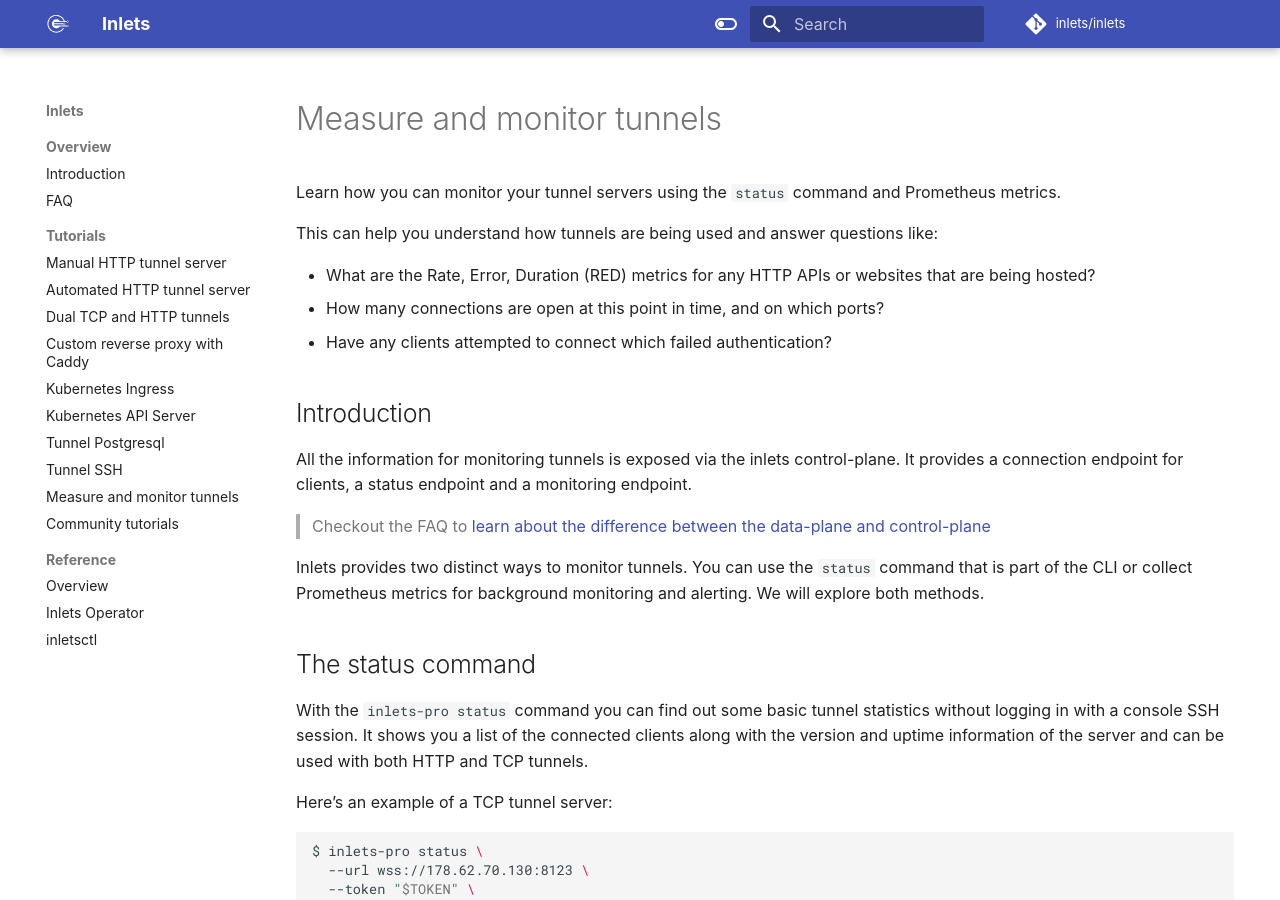
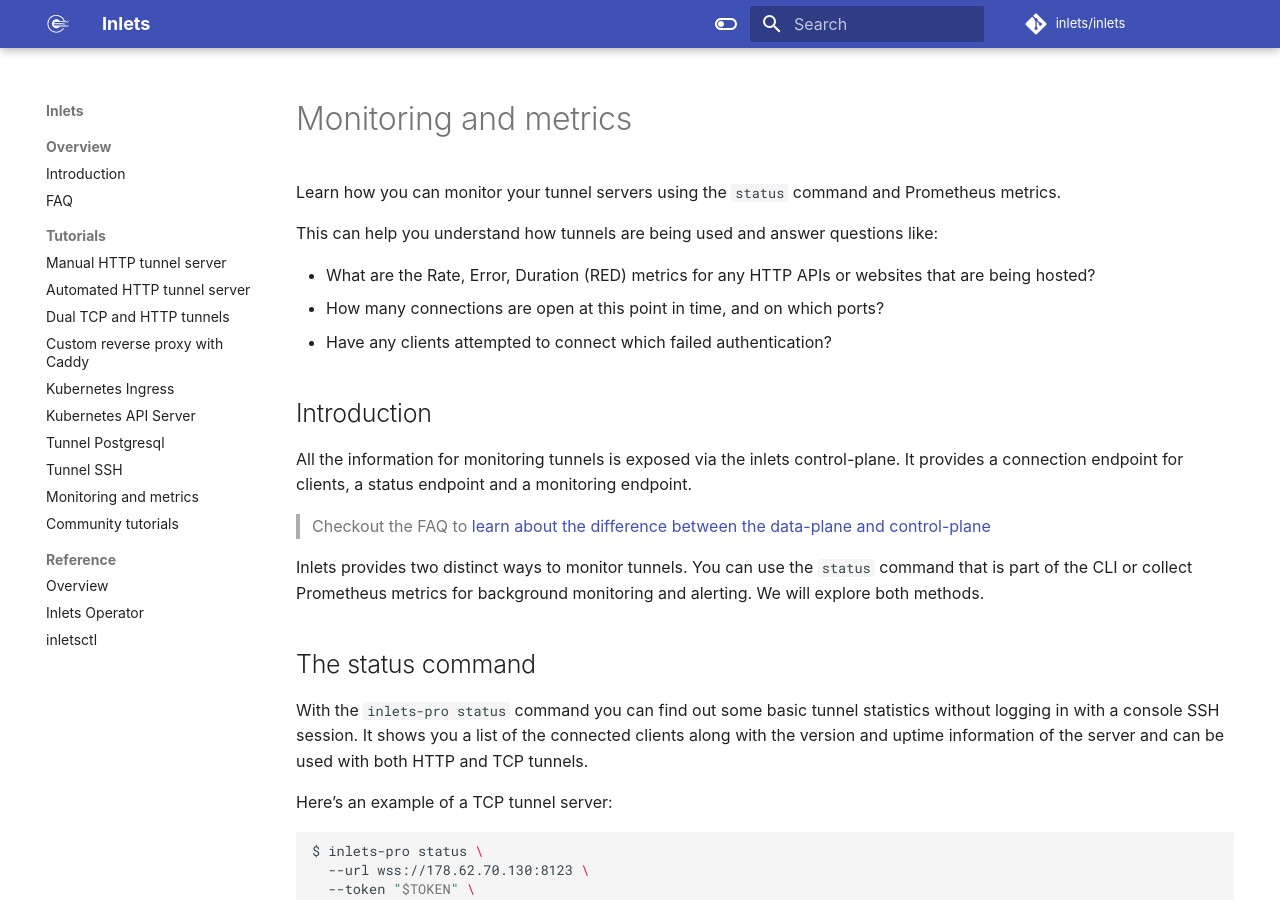
Before and after one commit to inlets/docs.inlets.dev, an MkDocs documentation site: the page built from docs/tutorial/monitoring-and-metrics.md, in a window 1280 px wide and 900 px high. Built offline with MkDocs 1.6.1 and Material for MkDocs 9.7.7, drawn with Linux system fonts in a browser that asks for light colours; some web fonts are replaced.

Commit message:
Rename metrics tutorial
Signed-off-by: Han Verstraete (OpenFaaS Ltd) <han@openfaas.com>

```diff
--- a/docs/tutorial/measure-and-monitor.md
+++ b/docs/tutorial/monitoring-and-metrics.md
@@ -1,4 +1,4 @@
-# Measure and monitor tunnels
+# Monitoring and metrics
 
 Learn how you can monitor your tunnel servers using the `status` command and Prometheus metrics.
 
--- a/mkdocs.yml
+++ b/mkdocs.yml
@@ -95,7 +95,7 @@
       - Kubernetes API Server: /tutorial/kubernetes-api-server/
       - Tunnel Postgresql: /tutorial/postgresql-tcp-tunnel/
       - Tunnel SSH: /tutorial/ssh-tcp-tunnel/
-      - Measure and monitor tunnels: /tutorial/measure-and-monitor/
+      - Monitoring and metrics: /tutorial/monitoring-and-metrics/
       - Community tutorials: /tutorial/community/
   - Reference:
       - Overview: reference.md
```
Also changed, not shown: docs/index.md (+2 -2 lines).
